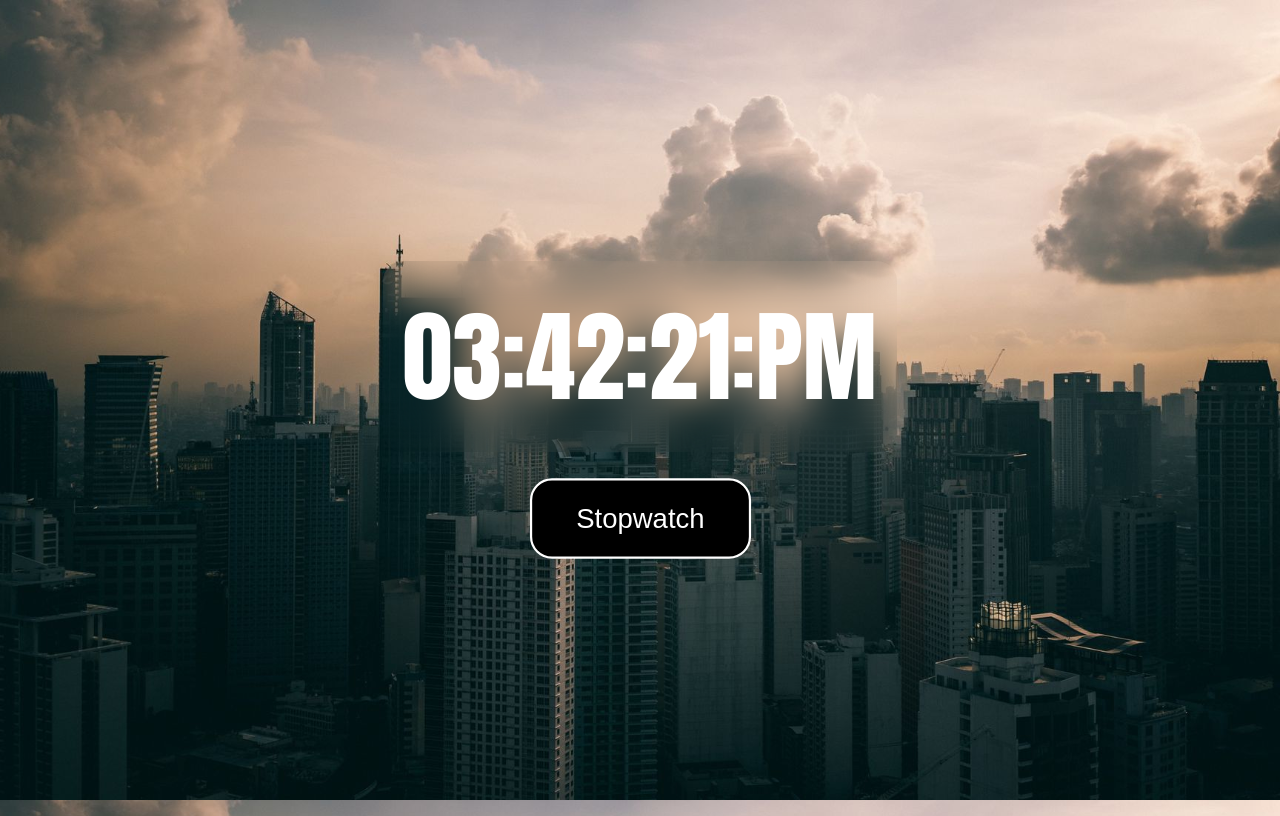
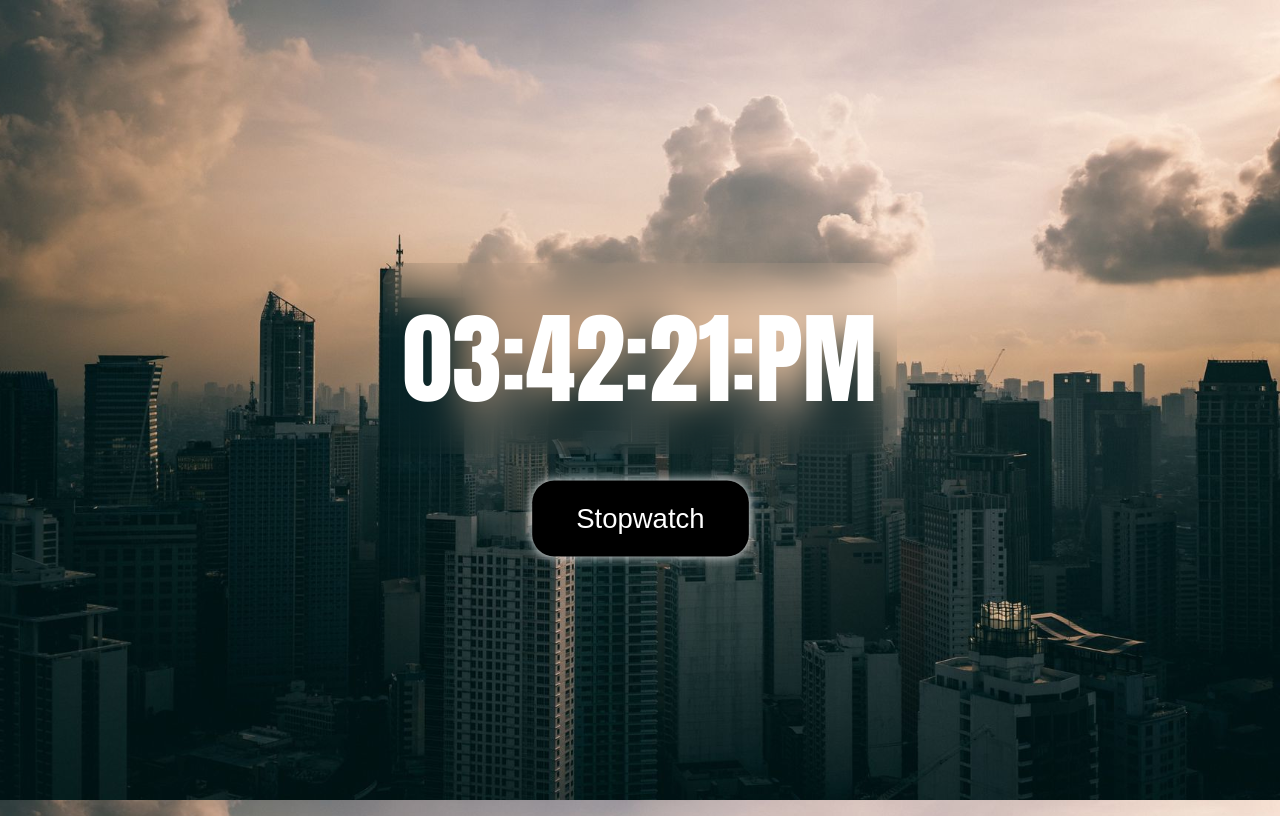
Before and after one commit to HAREESHRAVI/Timer-js, a plain HTML site: page index.html in a window 1280 px wide. In both pictures the pointer is over the button "Stopwatch". Drawn offline with Linux system fonts and the light colour scheme.

Commit message:
aesthetic changes

```diff
--- a/styles.css
+++ b/styles.css
@@ -55,5 +55,5 @@ body {
 #timer:hover {
   transform: scale(1.1);
   transition: 0.3s;
-  border: 2px solid white;
+  box-shadow: 0 0 10px white;
 }
```
